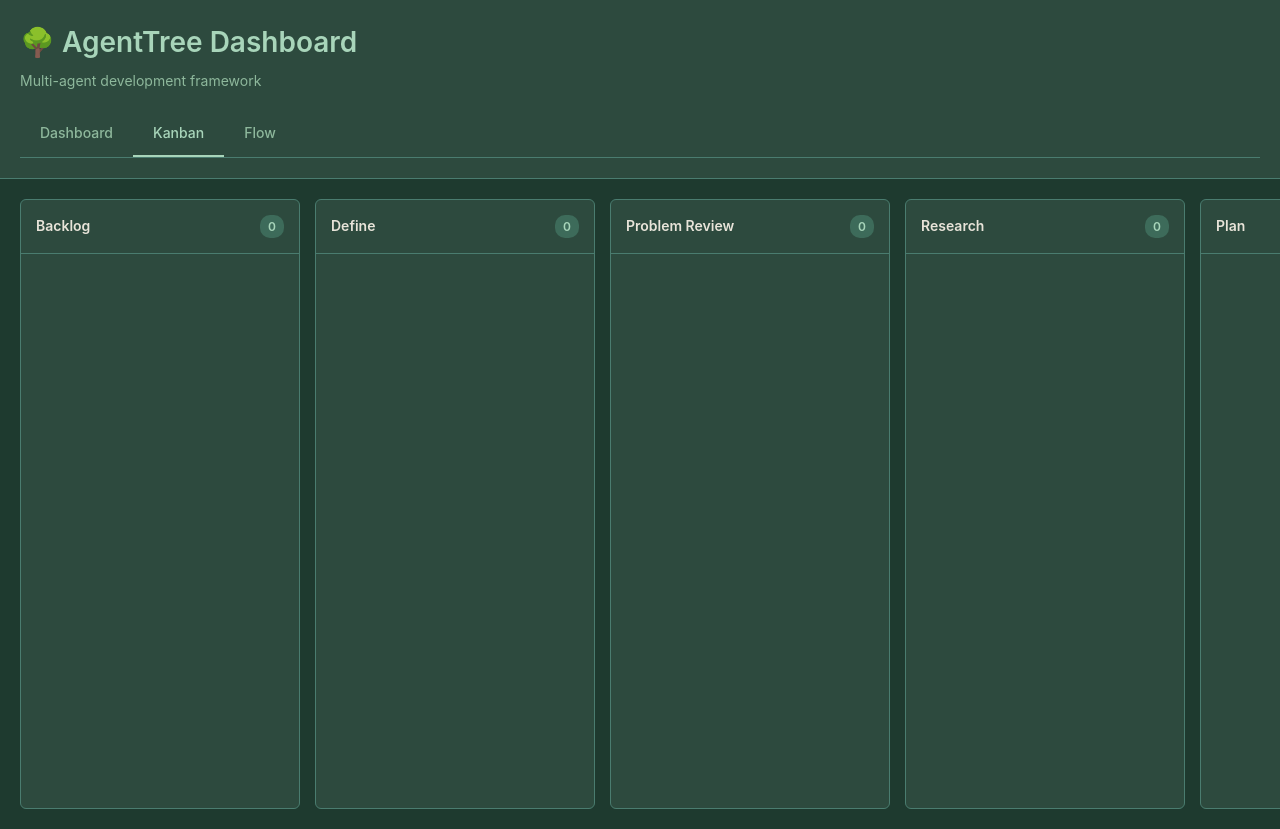
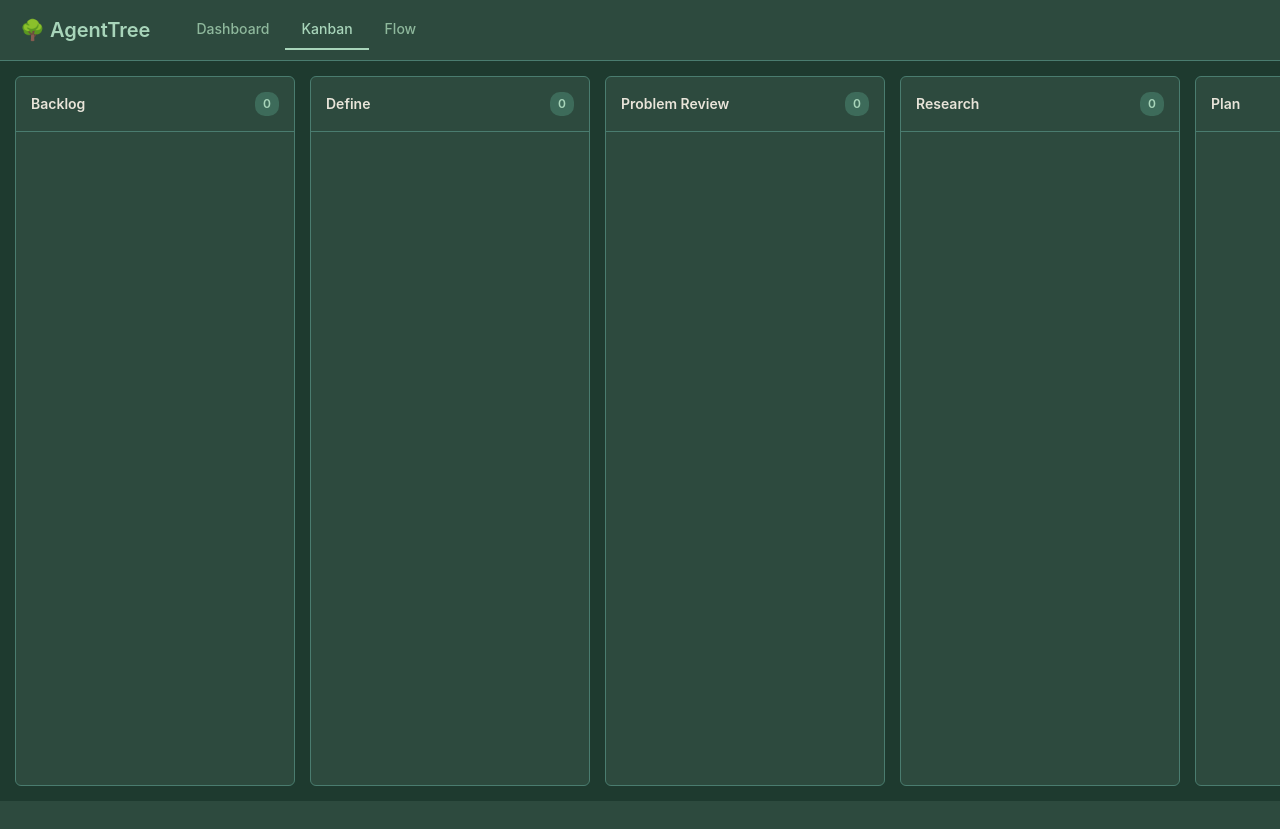
Before and after one commit to davefowler/agenttree, a FastAPI app: page /kanban in a window 1280 px wide. After the commit the page ends 801 px from the top, so only its background shows below. Run offline with FastAPI, Linux system fonts and the light colour scheme; some libraries are stand-ins or nearby versions.

Commit message:
Make kanban header compact - single line with no scroll

```diff
--- a/agenttree/web/templates/kanban.html
+++ b/agenttree/web/templates/kanban.html
@@ -17,44 +17,51 @@
             background: #1e3a2f;
             color: #e8e4d9;
             line-height: 1.6;
-            overflow-x: auto;
+            overflow: hidden;
+            height: 100vh;
         }
 
         header {
             background: #2d4a3e;
             border-bottom: 1px solid #4a7c6f;
-            padding: 20px;
+            padding: 10px 20px;
             position: sticky;
             top: 0;
             z-index: 100;
         }
 
-        .container {
-            max-width: 1600px;
-            margin: 0 auto;
+        .header-row {
+            display: flex;
+            align-items: center;
+            gap: 30px;
+        }
+
+        .brand {
+            display: flex;
+            align-items: center;
+            gap: 10px;
         }
 
         h1 {
             color: #a8d5ba;
-            font-size: 28px;
+            font-size: 20px;
             font-weight: 600;
+            margin: 0;
         }
 
         .subtitle {
-            color: #8eb89c;
-            font-size: 14px;
-            margin-top: 5px;
+            display: none;
         }
 
         .tabs {
             display: flex;
             gap: 0;
-            margin-top: 20px;
-            border-bottom: 1px solid #4a7c6f;
+            border-bottom: none;
+            margin: 0;
         }
 
         .tab {
-            padding: 10px 20px;
+            padding: 8px 16px;
             color: #8eb89c;
             text-decoration: none;
             border-bottom: 2px solid transparent;
@@ -76,9 +83,9 @@
         .kanban-board {
             display: flex;
             gap: 15px;
-            padding: 20px;
+            padding: 15px;
             overflow-x: auto;
-            min-height: calc(100vh - 150px);
+            height: calc(100vh - 60px);
         }
 
         .kanban-column {
@@ -88,7 +95,7 @@
             border-radius: 6px;
             display: flex;
             flex-direction: column;
-            max-height: calc(100vh - 180px);
+            max-height: calc(100vh - 90px);
         }
 
         .column-header {
@@ -339,9 +346,8 @@
 </head>
 <body>
     <header>
-        <div class="container">
-            <h1>🌳 AgentTree Dashboard</h1>
-            <div class="subtitle">Multi-agent development framework</div>
+        <div class="header-row">
+            <h1>🌳 AgentTree</h1>
             <nav class="tabs">
                 <a href="/" class="tab">Dashboard</a>
                 <a href="/kanban" class="tab active">Kanban</a>
```
